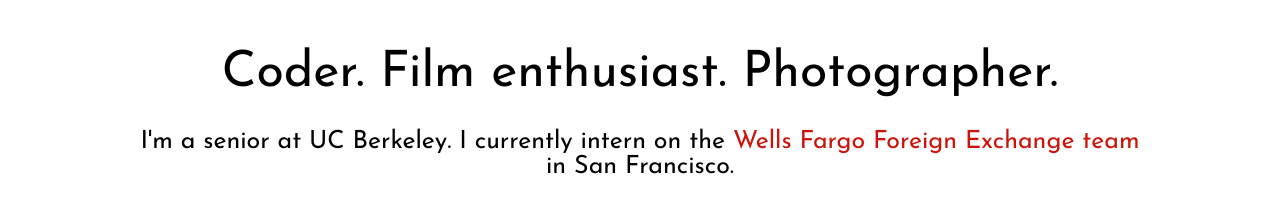
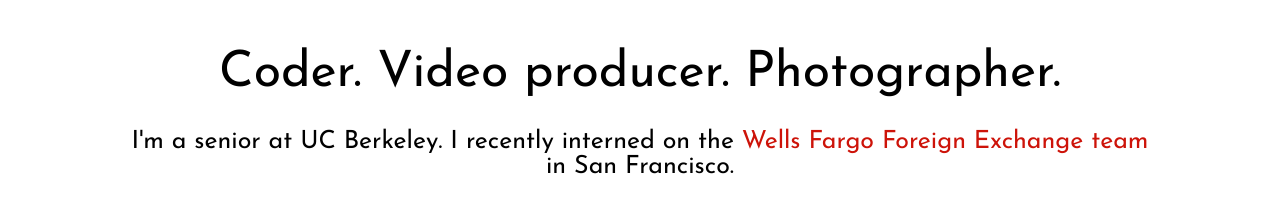
Before and after one commit to michaelma1210/michaelma1210.github.io, a plain HTML site: page index.html in a window 1280 px wide. Shown: the part 502-709 px from the top of the page. Drawn offline with Linux system fonts and the light colour scheme.

Commit message:
change index

```diff
--- a/index.html
+++ b/index.html
@@ -73,11 +73,11 @@
 <div class="text-container">
 
     <div id="header">
-        Coder. Film enthusiast. Photographer.
+        Coder. Video producer. Photographer.
     </div>
 
     <p id="description">
-        I'm a senior at UC Berkeley. I currently intern on the
+        I'm a senior at UC Berkeley. I recently interned on the
         <a href="wellsfargo.html"><span id="localwise">Wells Fargo Foreign Exchange team</span></a>
         in San Francisco.
 </div>
```
Also changed, not shown: assets/css/contact.css (line endings or trailing spaces).
